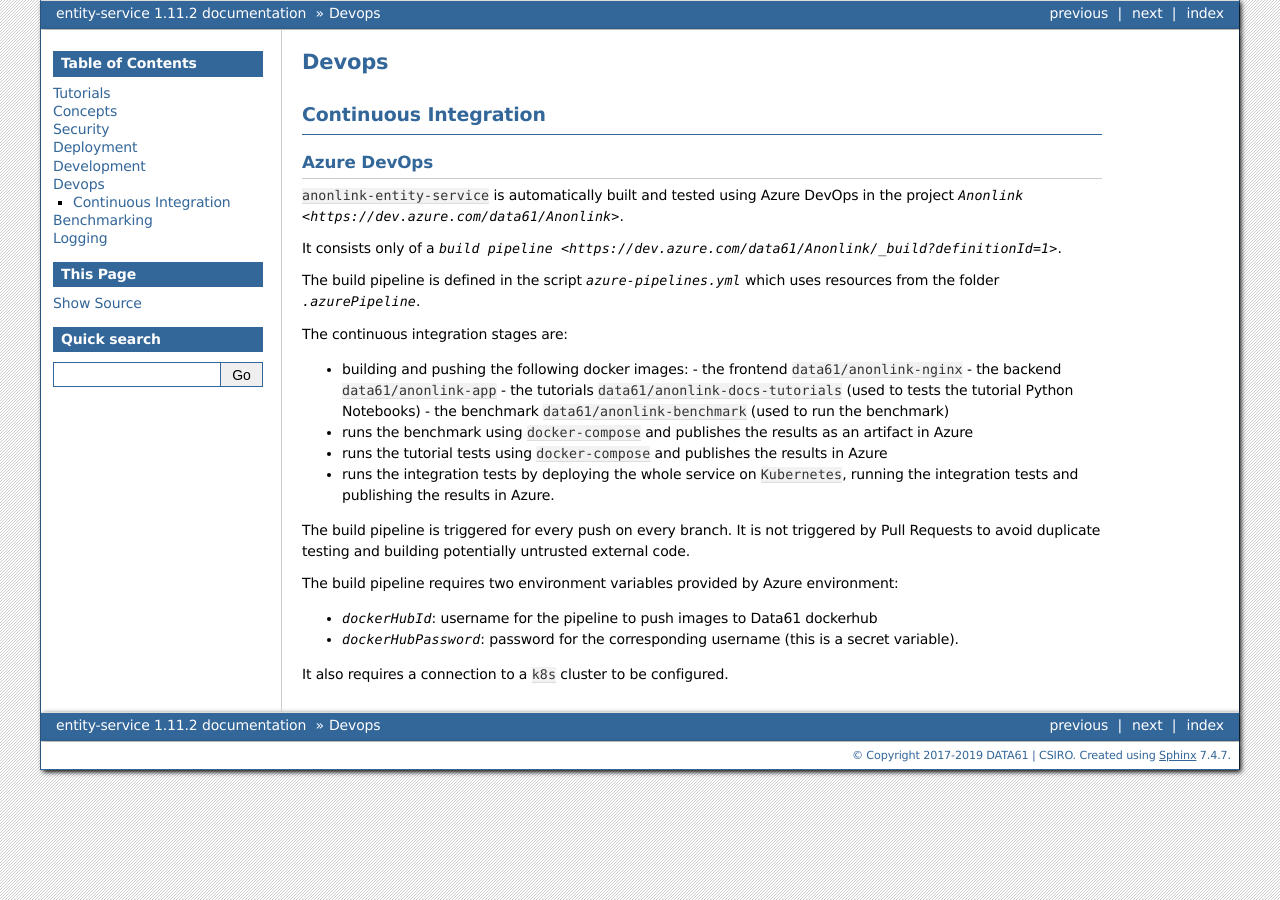
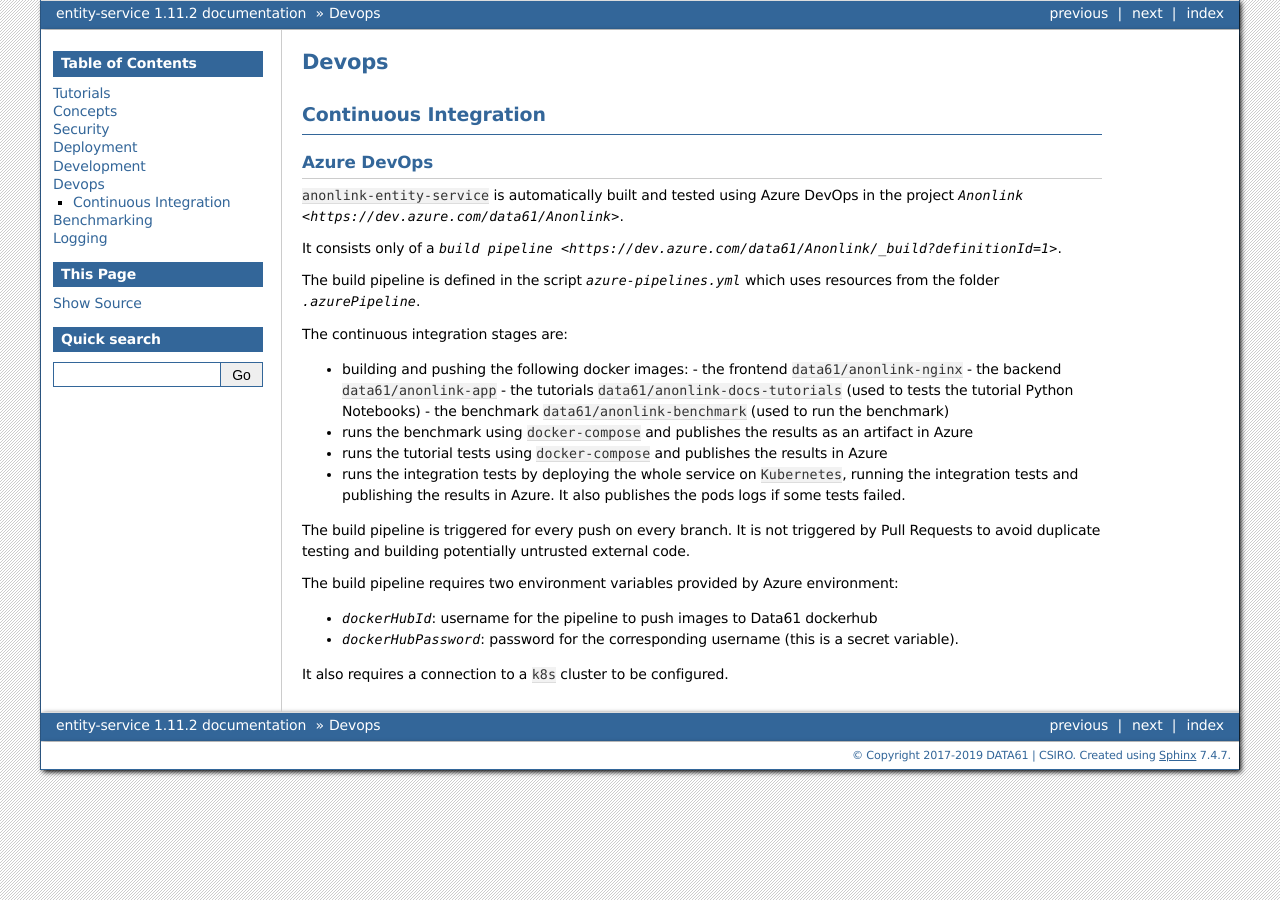
Before and after one commit to data61/anonlink-entity-service, a Sphinx documentation site: the page built from docs/devops.rst, in a window 1280 px wide. Built offline with Sphinx 7.4.7, drawn with Linux system fonts in a browser that asks for light colours; formulas are drawn with MathJax 3.

Commit message:
And update some documentation.

```diff
--- a/docs/devops.rst
+++ b/docs/devops.rst
@@ -25,7 +25,7 @@
 - runs the benchmark using ``docker-compose`` and publishes the results as an artifact in Azure
 - runs the tutorial tests using ``docker-compose`` and publishes the results in Azure
 - runs the integration tests by deploying the whole service on ``Kubernetes``, running the integration
-  tests and publishing the results in Azure.
+  tests and publishing the results in Azure. It also publishes the pods logs if some tests failed.
 
 The build pipeline is triggered for every push on every branch. It is not triggered by Pull
 Requests to avoid duplicate testing and building potentially untrusted external code.
```
